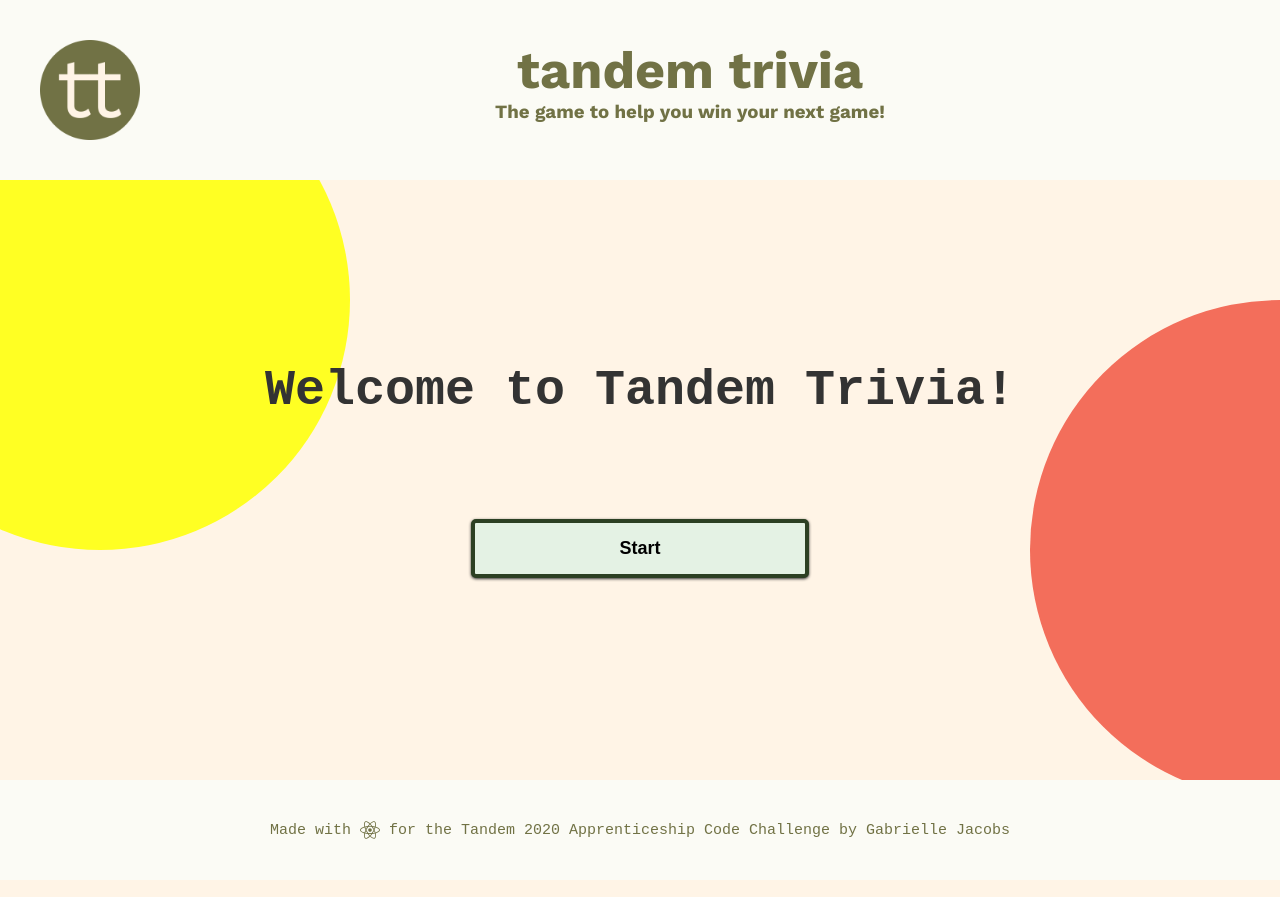
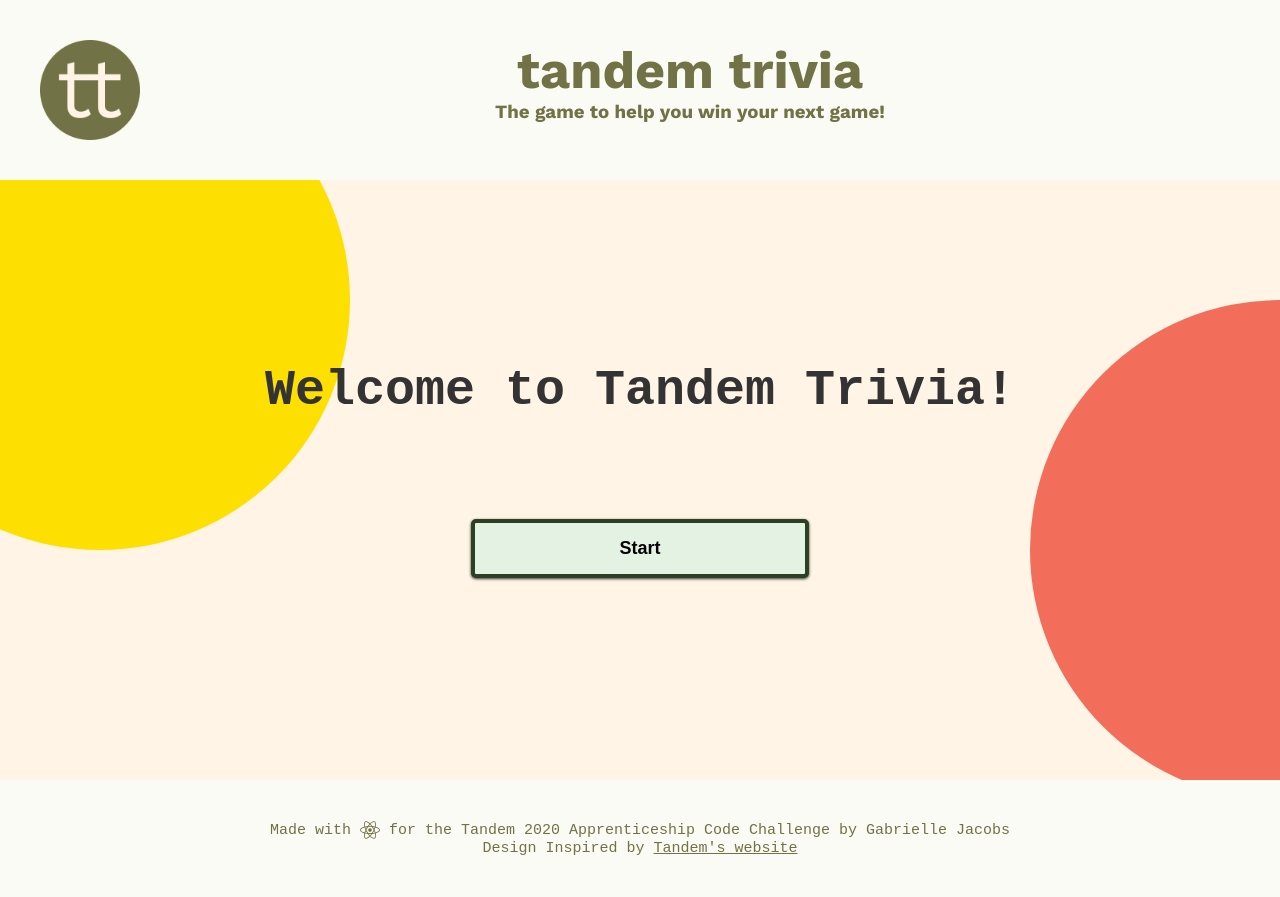
Before and after one commit to GabbyJ/Tandem-trivia, a React (Create React App) app: page / in a window 1280 px wide. Shown: the top 897 px of the page. Built offline with nearby package versions, Linux system fonts and the light colour scheme.

Commit message:
Add design inspiration to footer

```diff
--- a/public/styles.css
+++ b/public/styles.css
@@ -26,8 +26,8 @@
   --lightGreen: #e4f2e4; /*buttons on white background, sometimes background with black words*/
   --greenishWhite: #fbfbf5; /*nav background with logoGreen and black words*/
   --darkGreen: #2c4023; /*button outlines*/
-  --brightYellow: #ffff23; /*accent color in random spots*/
-  --red: #f36e5b; /*accent color in random spots*/
+  --brightYellow: #FDDF02; /*accent color in random spots*/
+  --red: #f36e5a; /*accent color in random spots*/
   --offWhite: #fff4e6; /*background color with black or logoGreen*/
   --white: #fffdfc; /*main background*/
   --black: #333333; /*main words*/
@@ -60,7 +60,7 @@ h3 {
 }
 
 p,
-button {
+button, a {
   font-size: 1.5rem;
 }
 /* END FONT SIZE */
@@ -215,6 +215,17 @@ footer .icon {
   vertical-align: middle;
 }
 
+footer a{
+  text-decoration: underline;
+  color: var(--logoGreen);
+  background-color: none;
+}
+
+footer a:hover{
+  background-color: var(--brightYellow);
+
+}
+
 /* DECORATION */
 
 .dot1 {
@@ -327,6 +338,9 @@ footer .icon {
     width: 80%;
     padding: 2rem 3rem;
   }
+  .scoreZero{
+    padding: 2rem;
+  }
 
   .dot1, .dot2 {
     height: 35rem;
--- a/src/Components/Footer.jsx
+++ b/src/Components/Footer.jsx
@@ -4,7 +4,8 @@ import { FaReact } from "react-icons/fa";
 export default function Footer() {
   return (
     <footer>
-      Made with <FaReact className="icon" /> for the Tandem 2020 Apprenticeship Code Challenge by Gabrielle Jacobs
+      Made with <FaReact className="icon" /> for the Tandem 2020 Apprenticeship Code Challenge by Gabrielle Jacobs<br/>
+      Design Inspired by <a href="https://madeintandem.com" target="_blank" rel="noreferrer">Tandem's website</a>
     </footer>
   );
 }
```
